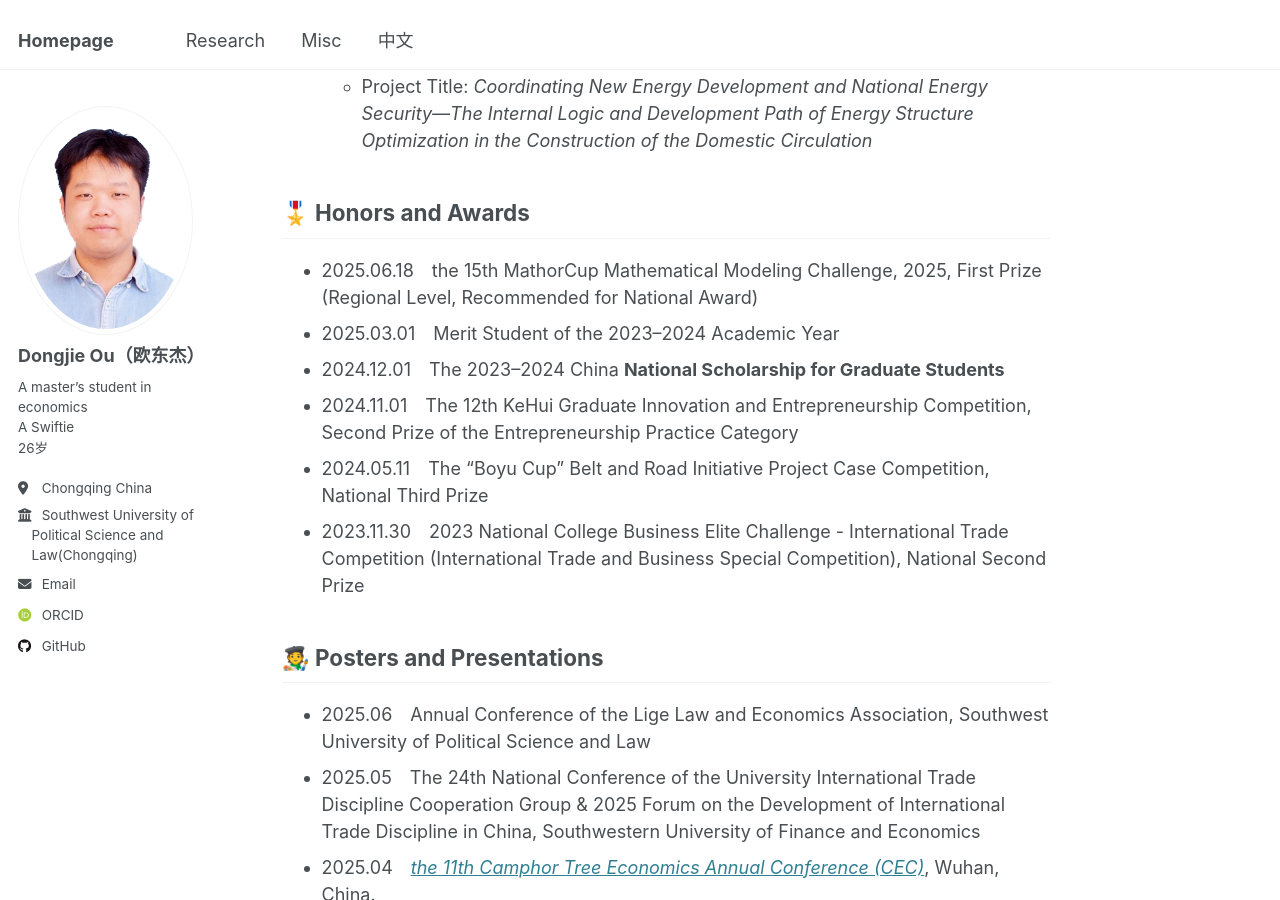
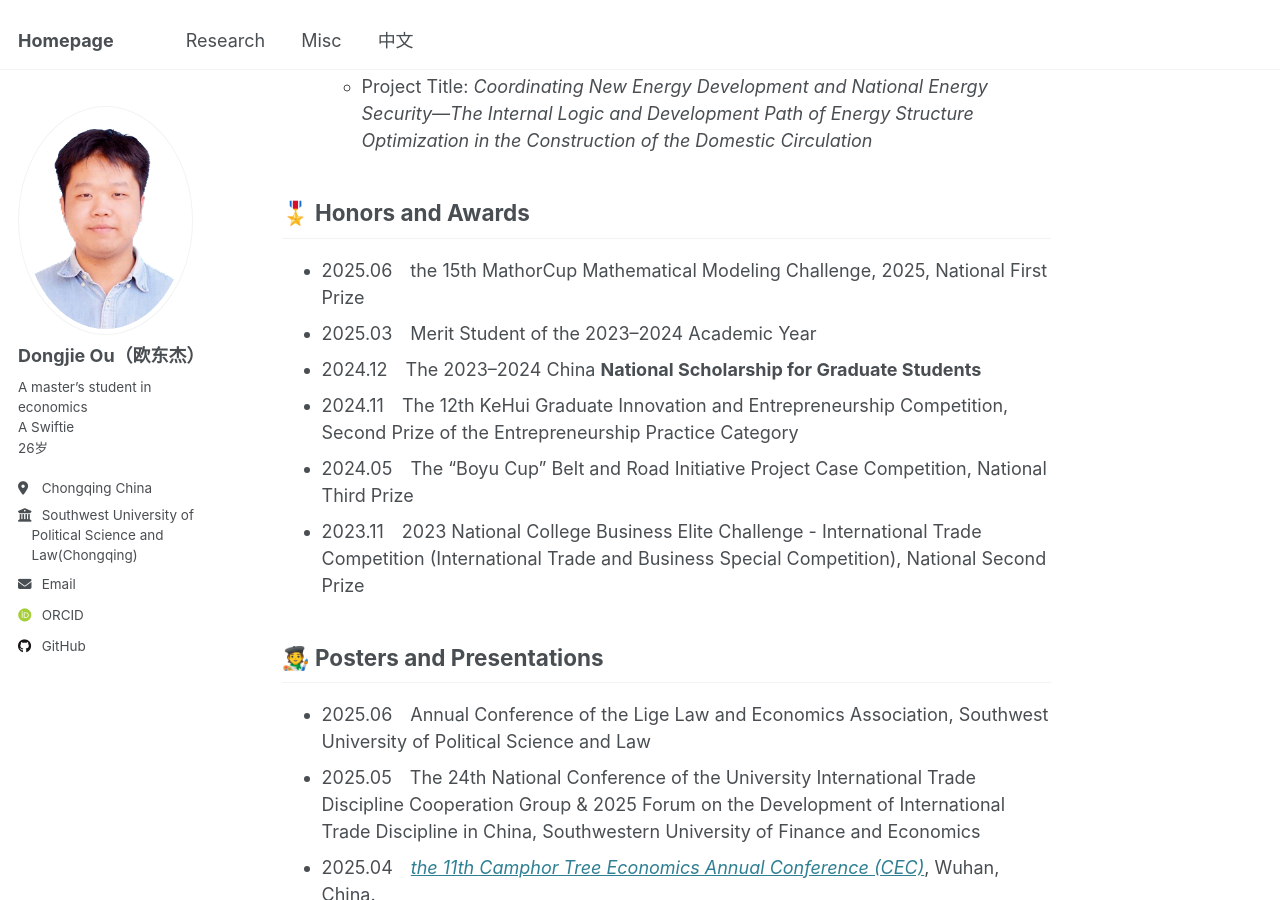
Before and after one commit to oudongjie2001/oudongjie2001.github.io, a Jekyll site: the page built from _pages/about.md, in a window 1280 px wide and 900 px high, scrolled down 2526 px. Built offline with Jekyll 4.4.1, drawn with Linux system fonts in a browser that asks for light colours; some web fonts are replaced.

Commit message:
Update about.md

```diff
--- a/_pages/about.md
+++ b/_pages/about.md
@@ -47,12 +47,12 @@ I am an optimistic idealist. Outside of my academic life, I enjoy music, hiking
   - Project Title: *Coordinating New Energy Development and National Energy Security—The Internal Logic and Development Path of Energy Structure Optimization in the Construction of the Domestic Circulation*
 
 ## 🎖️ Honors and Awards
-- 2025.06.18&emsp;the 15th MathorCup Mathematical Modeling Challenge, 2025, First Prize (Regional Level, Recommended for National Award)
-- 2025.03.01&emsp;Merit Student of the 2023–2024 Academic Year
-- 2024.12.01&emsp;The 2023–2024 China **National Scholarship for Graduate Students**
-- 2024.11.01&emsp;The 12th KeHui Graduate Innovation and Entrepreneurship Competition, Second Prize of the Entrepreneurship Practice Category
-- 2024.05.11&emsp;The “Boyu Cup” Belt and Road Initiative Project Case Competition, National Third Prize
-- 2023.11.30&emsp;2023 National College Business Elite Challenge - International Trade Competition (International Trade and Business Special Competition), National Second Prize
+- 2025.06&emsp;the 15th MathorCup Mathematical Modeling Challenge, 2025, National First Prize
+- 2025.03&emsp;Merit Student of the 2023–2024 Academic Year
+- 2024.12&emsp;The 2023–2024 China **National Scholarship for Graduate Students**
+- 2024.11&emsp;The 12th KeHui Graduate Innovation and Entrepreneurship Competition, Second Prize of the Entrepreneurship Practice Category
+- 2024.05&emsp;The “Boyu Cup” Belt and Road Initiative Project Case Competition, National Third Prize
+- 2023.11&emsp;2023 National College Business Elite Challenge - International Trade Competition (International Trade and Business Special Competition), National Second Prize
 
 ## 🧑‍🎨 Posters and Presentations
 - 2025.06&emsp;Annual Conference of the Lige Law and Economics Association, Southwest University of Political Science and Law
```
